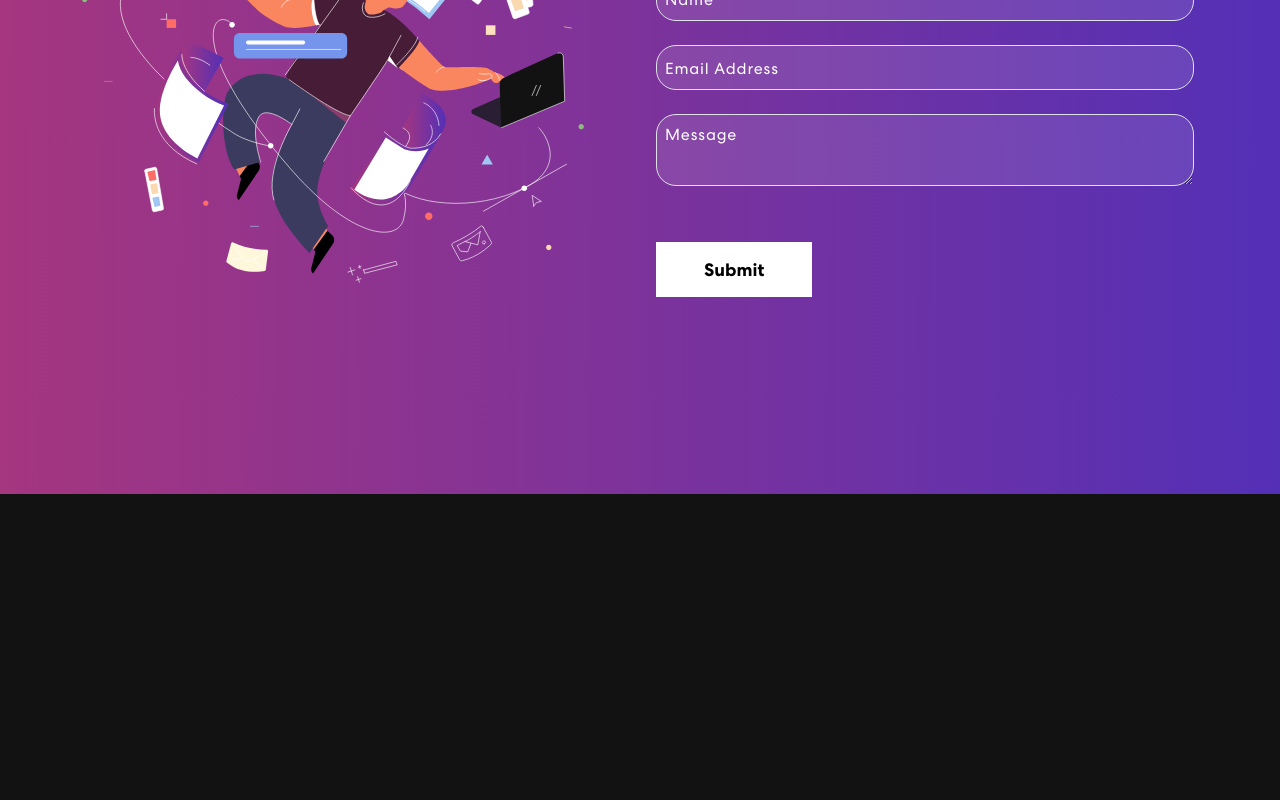
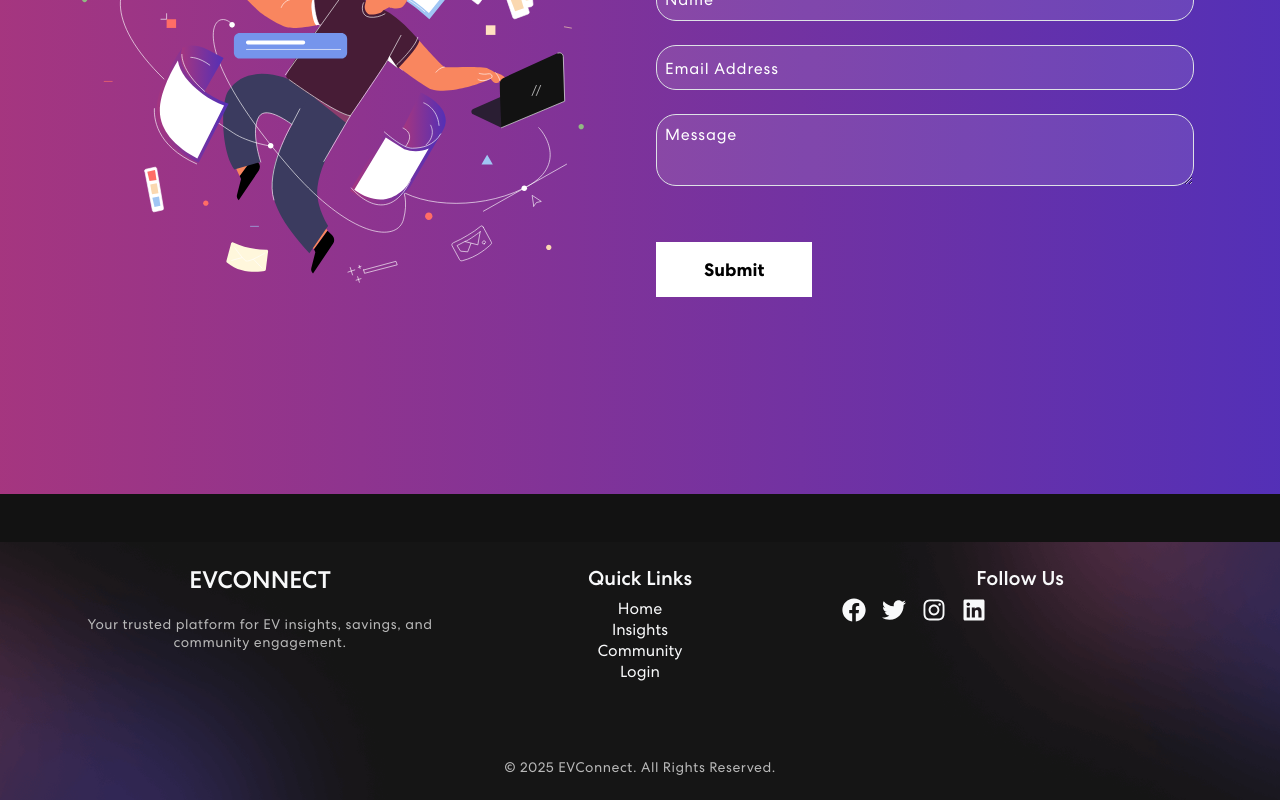
Before and after one commit to HariSabapaty/Codevolt25, a React (Create React App) app in the folder Frontend/: page / in a window 1280 px wide. Shown: the part 1384-2184 px from the top of the page. Before the commit the page ends 1878 px from the top, so only its background shows below. Built offline with nearby package versions, Linux system fonts and the light colour scheme; the HTML template or start-up script is replaced by a standard one.

Commit message:
merge footer

```diff
--- a/Frontend/package.json
+++ b/Frontend/package.json
@@ -15,6 +15,7 @@
     "react-bootstrap": "^2.10.9",
     "react-bootstrap-icons": "^1.11.5",
     "react-dom": "^18.2.0",
+    "react-icons": "^5.5.0",
     "react-multi-carousel": "^2.8.5",
     "react-router-dom": "^7.2.0",
     "react-scripts": "^5.0.1",
--- a/Frontend/src/App.js
+++ b/Frontend/src/App.js
@@ -8,9 +8,8 @@ import Login from './Components/Login';
 import Log from './Components/Log';
 import InsightsDashboard from './Components/Insights';
 import CommunitySelect from './Components/CommunitySelect';
+import Footer from './Components/Footer'; // Import the Footer
 import { BrowserRouter as Router, Routes, Route } from 'react-router-dom';
-
-import Model from './Components/Model';
 
 function App() {
   return (
@@ -24,15 +23,16 @@ function App() {
               <Banner />
               <Skills />
               <Login />
-
+              <Footer />  {/* Add Footer here */}
             </>
           }
         />
-        <Route path="/communityselect" element={<CommunitySelect/>}/>
-        <Route path="/login" element={<Log />} />
-        <Route path="/insights" element={<InsightsDashboard />} />
+        <Route path="/communityselect" element={<><CommunitySelect/><Footer /></>} />
+        <Route path="/login" element={<><Log /><Footer /></>} />
+        <Route path="/insights" element={<><InsightsDashboard /><Footer /></>} />
       </Routes>
     </Router>
   );
 }
+
 export default App;
--- /dev/null
+++ b/Frontend/src/Components/Footer.jsx
@@ -0,0 +1,52 @@
+// Components/Footer.js
+import React from "react";
+import { Container, Row, Col } from "react-bootstrap";
+import { FaFacebook, FaTwitter, FaInstagram, FaLinkedin } from "react-icons/fa";
+import { Link } from "react-router-dom";
+
+function Footer() {
+  return (
+    <footer className="footer bg-dark text-light py-4 mt-5">
+      <Container>
+        <Row className="text-center text-md-left">
+          {/* Left Section - Logo & About */}
+          <Col md={4} className="mb-3">
+            <h4 className="text-uppercase">EVConnect</h4>
+            <p>Your trusted platform for EV insights, savings, and community engagement.</p>
+          </Col>
+
+          {/* Center Section - Quick Links */}
+          <Col md={4} className="mb-3">
+            <h5>Quick Links</h5>
+            <ul className="list-unstyled">
+              <li><Link to="/" className="text-light text-decoration-none">Home</Link></li>
+              <li><Link to="/insights" className="text-light text-decoration-none">Insights</Link></li>
+              <li><Link to="/communityselect" className="text-light text-decoration-none">Community</Link></li>
+              <li><Link to="/login" className="text-light text-decoration-none">Login</Link></li>
+            </ul>
+          </Col>
+
+          {/* Right Section - Social Media */}
+          <Col md={4} className="mb-3">
+            <h5>Follow Us</h5>
+            <div className="d-flex gap-3 justify-content-center justify-content-md-start">
+              <a href="https://facebook.com" className="text-light" target="_blank" rel="noopener noreferrer"><FaFacebook size={24} /></a>
+              <a href="https://twitter.com" className="text-light" target="_blank" rel="noopener noreferrer"><FaTwitter size={24} /></a>
+              <a href="https://instagram.com" className="text-light" target="_blank" rel="noopener noreferrer"><FaInstagram size={24} /></a>
+              <a href="https://linkedin.com" className="text-light" target="_blank" rel="noopener noreferrer"><FaLinkedin size={24} /></a>
+            </div>
+          </Col>
+        </Row>
+
+        {/* Copyright Section */}
+        <Row className="mt-4">
+          <Col className="text-center">
+            <p className="mb-0">&copy; {new Date().getFullYear()} EVConnect. All Rights Reserved.</p>
+          </Col>
+        </Row>
+      </Container>
+    </footer>
+  );
+}
+
+export default Footer;
```
Also changed, not shown: 1 other file (tests, documents, lock files or other folders).
